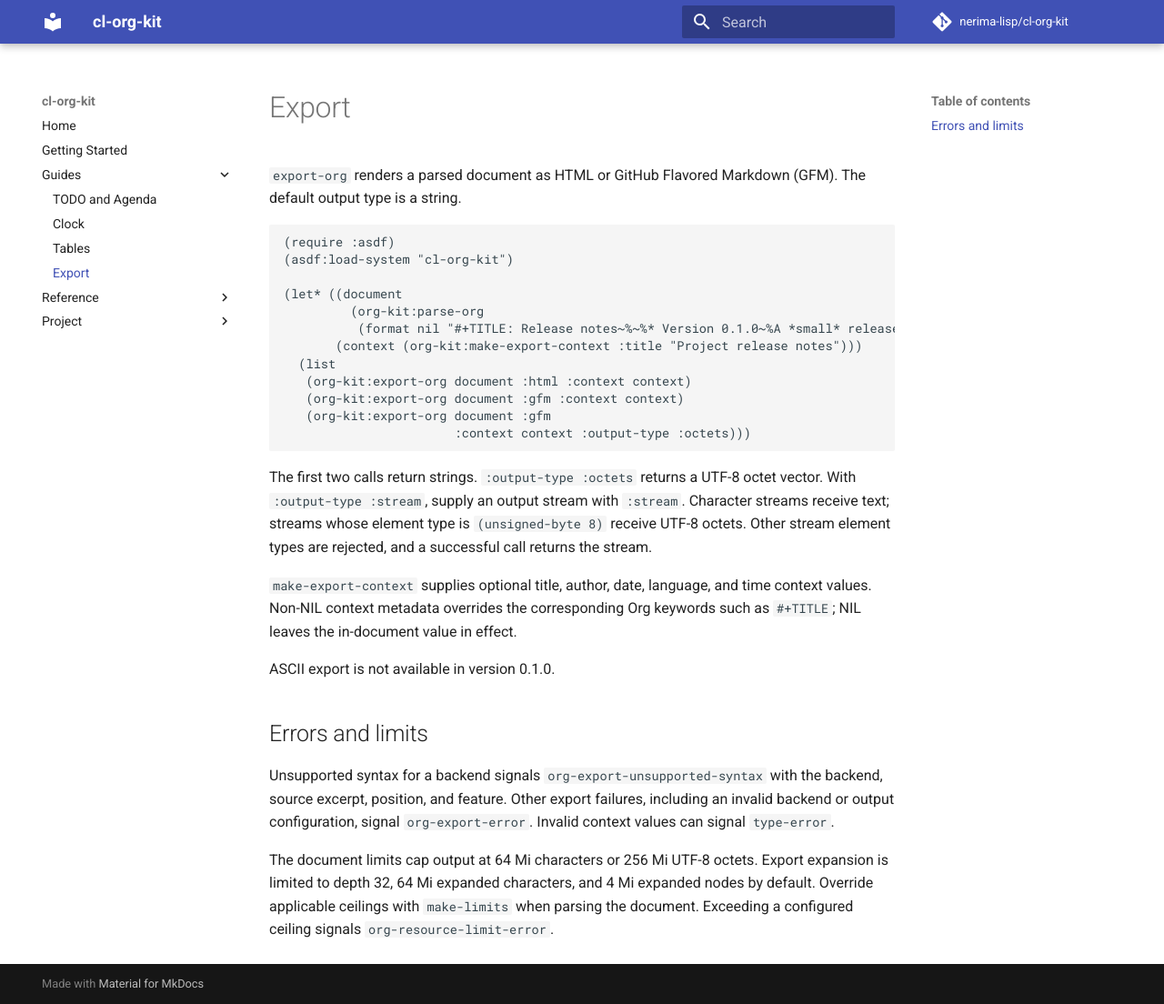
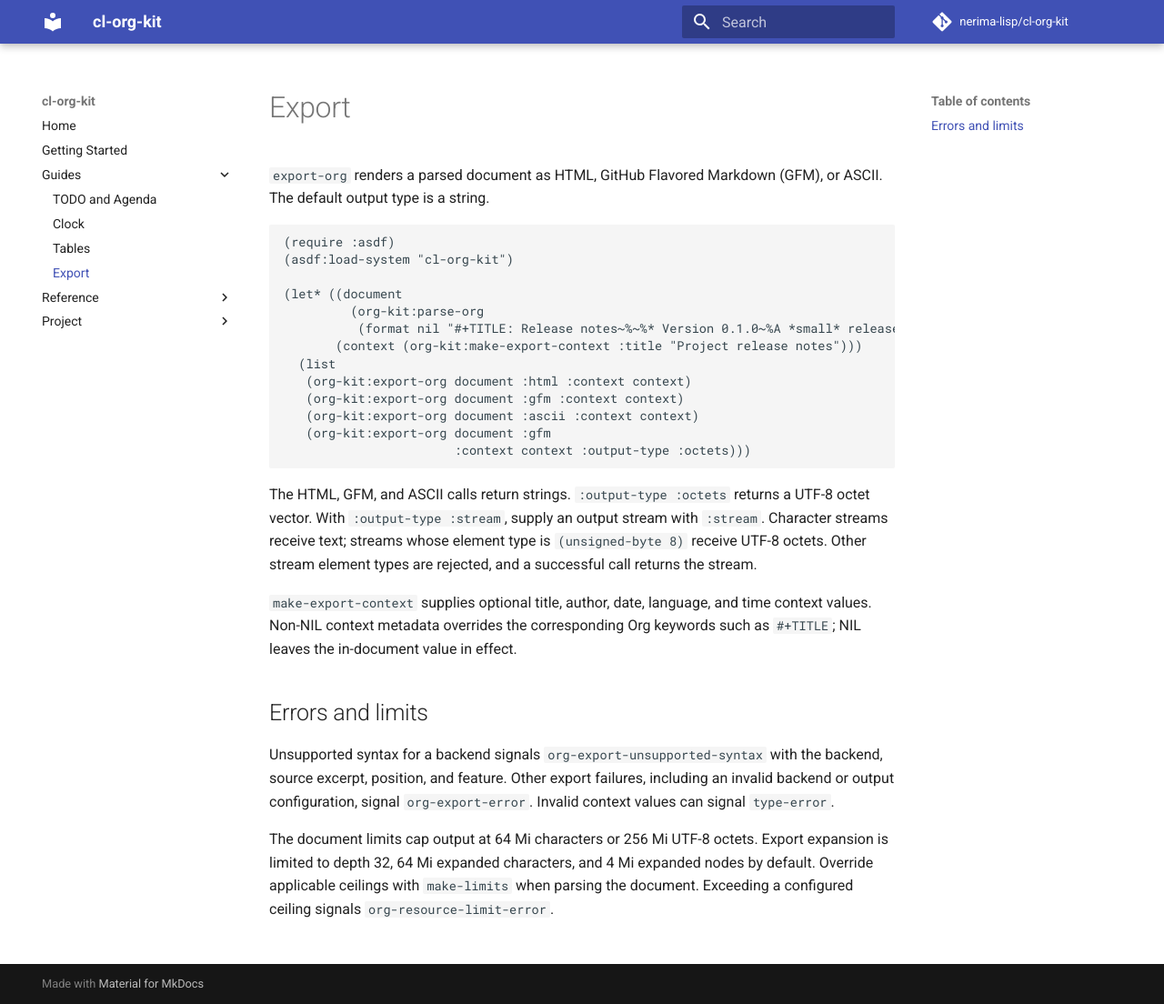
Before and after one commit to nerima-lisp/cl-org-kit, an MkDocs documentation site: the page built from docs/src/guides/export.md, in a window 1280 px wide and 1104 px high. Shown: the whole window at 91% size. Built offline with MkDocs 1.6.1 and Material for MkDocs 9.7.7, drawn with Linux system fonts in a browser that asks for light colours; comment, search, counter and statistics services are not loaded.

Commit message:
docs: document ASCII export

```diff
--- a/docs/src/guides/export.md
+++ b/docs/src/guides/export.md
@@ -1,7 +1,7 @@
 # Export
 
-`export-org` renders a parsed document as HTML or GitHub Flavored Markdown
-(GFM). The default output type is a string.
+`export-org` renders a parsed document as HTML, GitHub Flavored Markdown (GFM),
+or ASCII. The default output type is a string.
 
 ~~~lisp
 (require :asdf)
@@ -14,12 +14,13 @@
   (list
    (org-kit:export-org document :html :context context)
    (org-kit:export-org document :gfm :context context)
+   (org-kit:export-org document :ascii :context context)
    (org-kit:export-org document :gfm
                        :context context :output-type :octets)))
 ~~~
 
-The first two calls return strings. `:output-type :octets` returns a UTF-8
-octet vector. With `:output-type :stream`, supply an output stream with
+The HTML, GFM, and ASCII calls return strings. `:output-type :octets` returns a
+UTF-8 octet vector. With `:output-type :stream`, supply an output stream with
 `:stream`. Character streams receive text; streams whose element type is
 `(unsigned-byte 8)` receive UTF-8 octets. Other stream element types are
 rejected, and a successful call returns the stream.
@@ -27,8 +28,6 @@ rejected, and a successful call returns the stream.
 `make-export-context` supplies optional title, author, date, language, and time
 context values. Non-NIL context metadata overrides the corresponding Org
 keywords such as `#+TITLE`; NIL leaves the in-document value in effect.
-
-ASCII export is not available in version 0.1.0.
 
 ## Errors and limits
 
```
